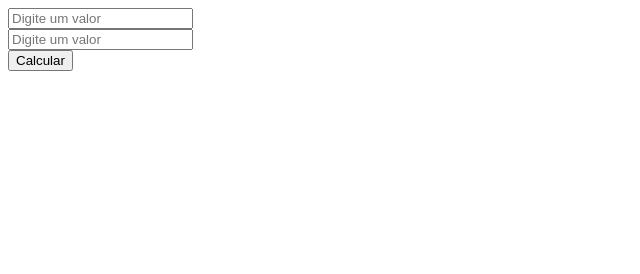
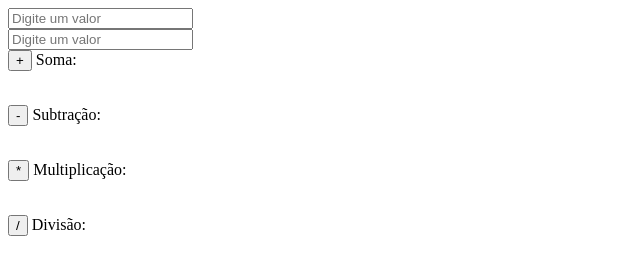
Before and after one commit to Gabriel-Brites/Calculadora, a plain HTML site: page index.html in a window 1280 px wide. Shown: the whole page, without its empty margins (0-640 px from the left). Drawn offline with Linux system fonts and the light colour scheme.

Commit message:
acrescentadoo funções de subtração, multiplicação e divisão

```diff
--- a/calc.js
+++ b/calc.js
@@ -3,5 +3,26 @@ function somar() {
     var num2 = document.querySelector(".num2").value;
 
     var resultado = parseInt(num1) + parseInt(num2);
-    document.querySelector(".resultado").innerHTML = resultado;
+    document.querySelector(".resSoma").innerHTML = resultado;
 }
+function subtrair() {
+    var num1 = document.querySelector(".num1").value;
+    var num2 = document.querySelector(".num2").value;
+
+    var resultado = parseInt(num1) - parseInt(num2);
+    document.querySelector(".resSubtracao").innerHTML = resultado;
+}
+function multiplicar() {
+    var num1 = document.querySelector(".num1").value;
+    var num2 = document.querySelector(".num2").value;
+
+    var resultado = parseInt(num1) * parseInt(num2);
+    document.querySelector(".resMultiplicacao").innerHTML = resultado;
+}
+function dividir() {
+    var num1 = document.querySelector(".num1").value;
+    var num2 = document.querySelector(".num2").value;
+
+    var resultado = parseInt(num1) / parseInt(num2);
+    document.querySelector(".resDivisao").innerHTML = resultado;
+}
--- a/index.html
+++ b/index.html
@@ -7,9 +7,10 @@
         <div class="valores">
             <input class="num1" type="number" placeholder="Digite um valor"><br>
             <input class="num2" type="number" placeholder="Digite um valor"><br>
-            <button onclick="somar()">Calcular</button>
-            <p class="resultado"></p>
-
+            <button onclick="somar()">+</button>            Soma: <p class="resSoma"></p><br>
+            <button onclick="subtrair()">-</button>            Subtração: <p class="resSubtracao"></p><br>
+            <button onclick="multiplicar()">*</button>            Multiplicação: <p class="resMultiplicacao"></p><br>
+            <button onclick="dividir()">/</button>            Divisão: <p class="resDivisao"></p><br>
 
         </div>
 
```
